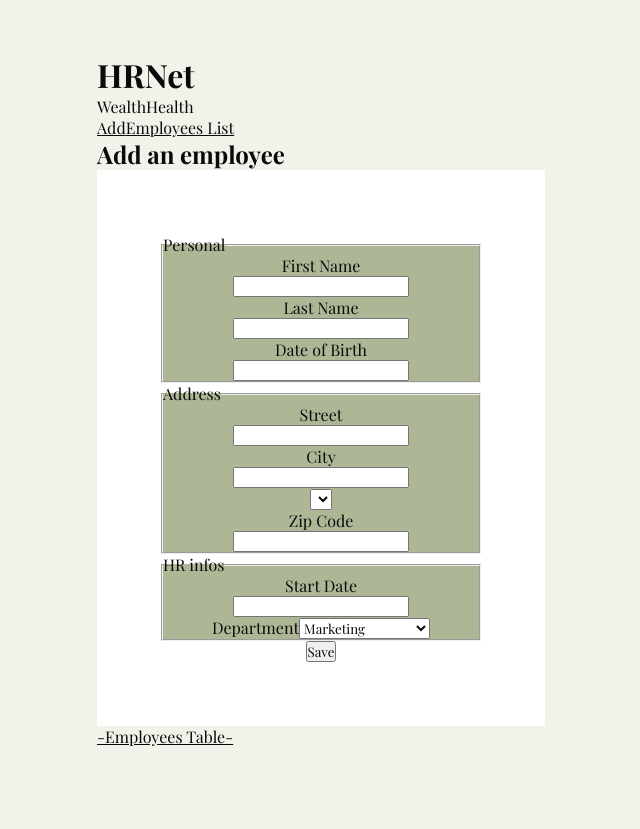
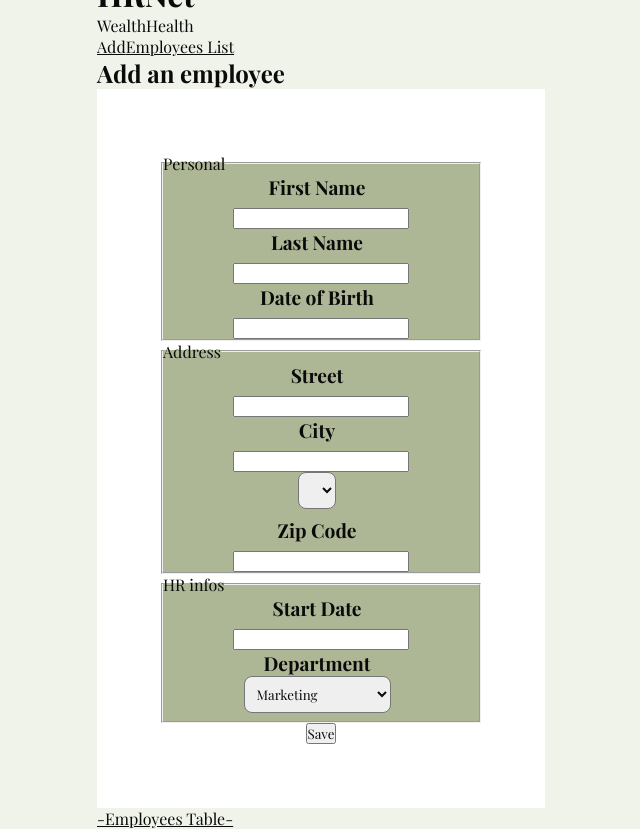
Before and after one commit to JaRoD41/hrnet, a React (Vite) app: page / in a window 1280 px wide. Shown: the whole page, without its empty margins (319-959 px from the left). Before the commit the page ends 800 px from the top, so only its background shows below. Built offline with nearby package versions, Linux system fonts and the light colour scheme; a web font is replaced by a local one.

Commit message:
add style to labels and selects

```diff
--- a/src/components/Select/Select.css
+++ b/src/components/Select/Select.css
@@ -0,0 +1,16 @@
+select {
+    padding: 0.5rem;
+    border-radius: 0.5rem;
+    display: flex;
+}
+
+label {
+    margin-right: 0.5rem;
+    margin-bottom: 0.5rem;
+    font-size: 1.2rem;
+    font-weight: bold;
+    display: flex;
+    flex-direction: column;
+    align-items: center;
+    justify-content: center;
+}
--- a/src/components/Select/Select.jsx
+++ b/src/components/Select/Select.jsx
@@ -1,4 +1,5 @@
 import { nanoid } from 'nanoid';
+import './Select.css'
 // I use nanoid to generate unique key id for each select option
 
 /**
@@ -11,11 +12,9 @@ import { nanoid } from 'nanoid';
  * @return {JSX.Element} - The JSX element representing the select input field.
  */
 const Select = ({ label, value, options, onChange }) => {
-  console.log('options : ', options);
-
   return (
     <>
-      <label htmlFor={label}>
+      <label htmlFor={label} className={`${label}-label`}>
         {label}
         <select className={`${label}-select`} value={value} onChange={onChange}>
           {options &&
```
